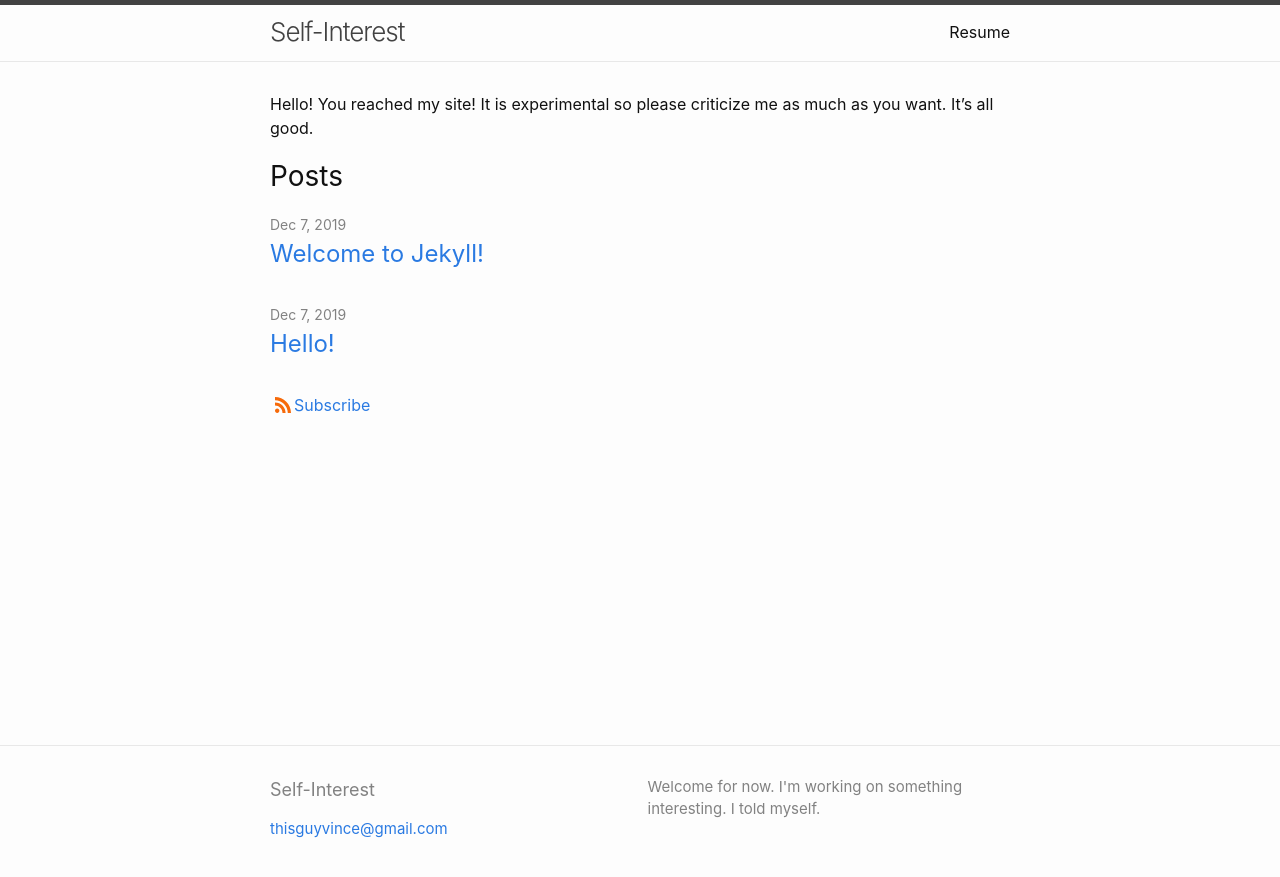
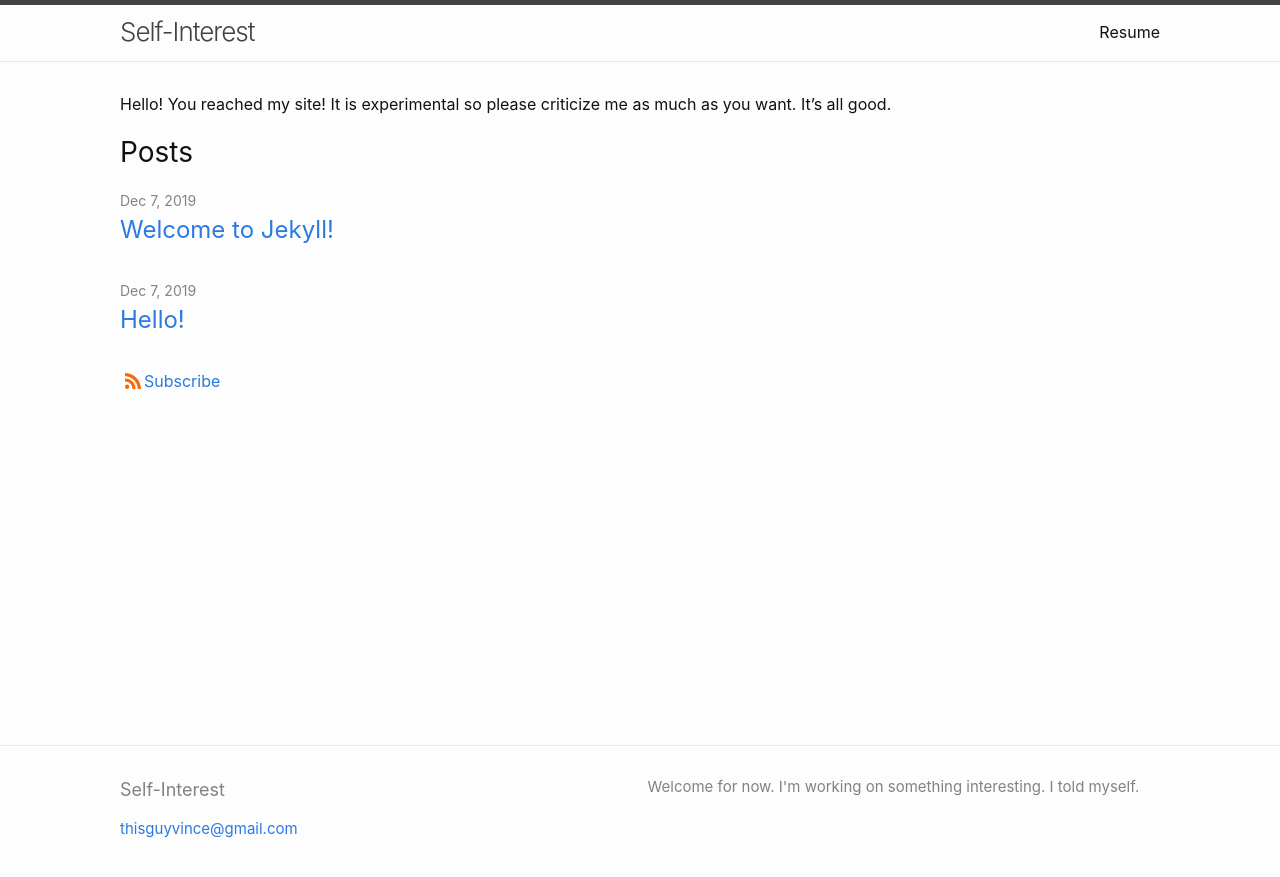
Before and after one commit to vincewho/self_interest, a Jekyll site: the page built from index.markdown, in a window 1280 px wide. Shown: the top 877 px of the page. Built offline with Jekyll 4.4.1, drawn with Linux system fonts in a browser that asks for light colours.

Commit message:
hard change content-width

```diff
--- a/_sass/minima/initialize.scss
+++ b/_sass/minima/initialize.scss
@@ -13,7 +13,7 @@ $spacing-unit:     30px !default;
 $table-text-align: left !default;
 
 // Width of the content area
-$content-width:    800px !default;
+$content-width:    1100px !default;
 
 $on-palm:          600px !default;
 $on-laptop:        800px !default;
```
